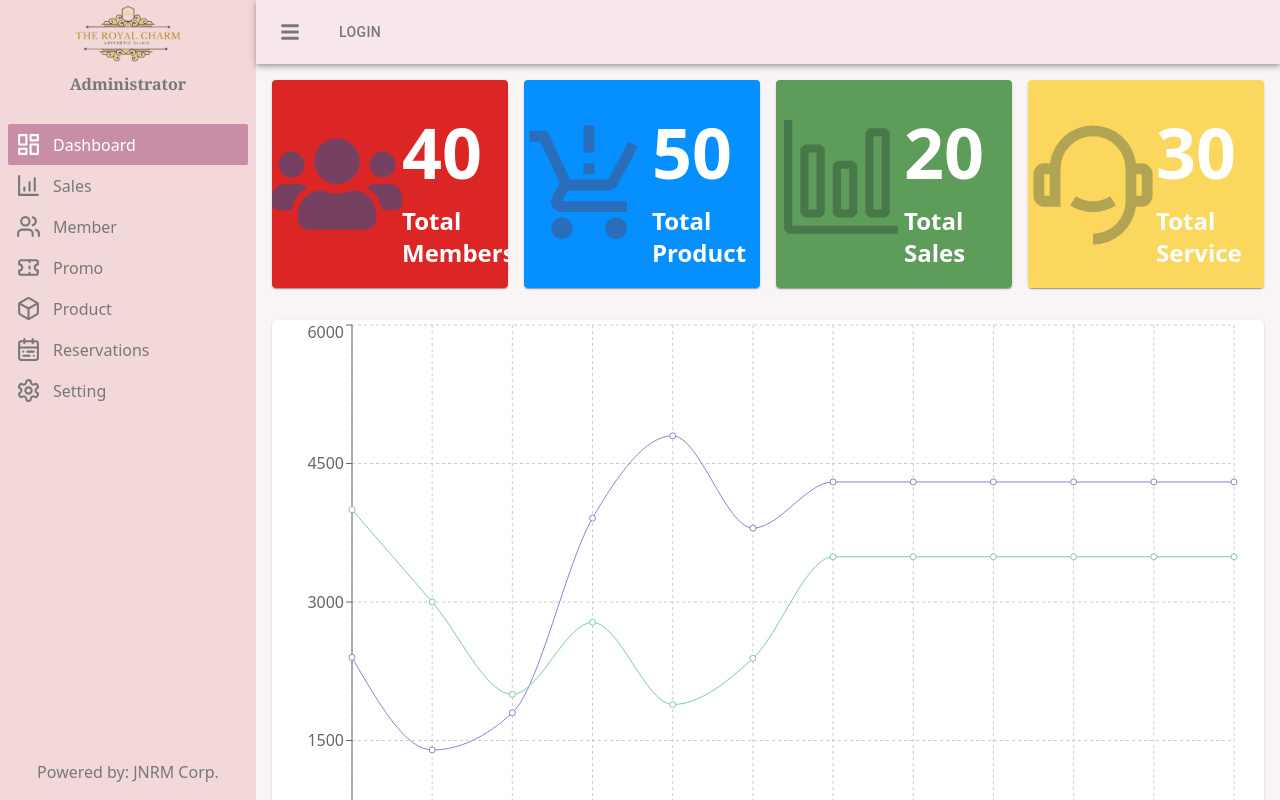
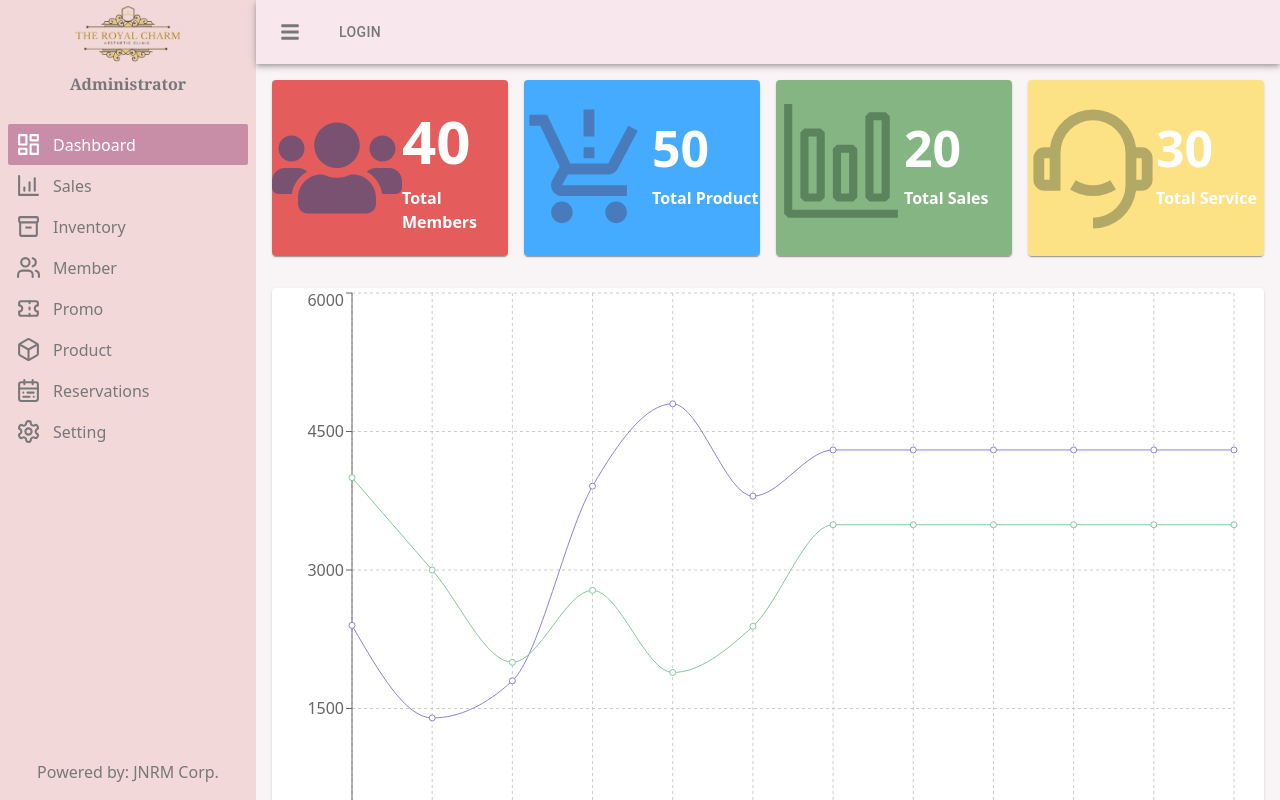
Before and after one commit to acostales08/frontendjnrm, a React (Create React App) app: page /dashboard in a window 1280 px wide. Shown: the top 800 px of the page. Built offline with nearby package versions, Linux system fonts and the light colour scheme; what react-swipeable-views-utils would draw is missing.

Commit message:
product2

```diff
--- a/src/Pages/sys-dashboard/DashboardPage.jsx
+++ b/src/Pages/sys-dashboard/DashboardPage.jsx
@@ -86,31 +86,30 @@ const DashboardContent = () => {
 
   return (
     <section className=" h-auto w-full">
-      <div className=" h-60 w-full p-4">
+      <div className=" h-96 md:h-52 lg:h-52 w-full p-4">
         <div className="grid grid-cols-2 lg:grid-cols-4 gap-4 h-full w-full">
           {/* card  */}
         <ControlledCard
         // card content
         children ={
-
-          <div className='flex h-full w-full bg-red-600'>
+          <div className='flex h-full w-full bg-red-600 bg-opacity-75 '>
             <div className="h-full w-full flex justify-center items-center">
                 {/* icons */}
                 <FaUsers size={130} className='text-[#4c4d7a] opacity-[0.7] hover:scale-125 duration-500'/>
             </div>
             <div className="h-full w-full">
               <div className="h-[60%] flex justify-start items-end">
-                <h1 className="text-[70px] font-bold font-sans text-[white]">40</h1>
+                <h1 className="text-[50px] md:text-[60px] lg:text-[60px] font-bold font-sans text-[white]">40</h1>
               </div>
               <div className="h-[40%] flex justify-start items-start">
-                <h2 className="text-2xl text-[white] font-semibold">Total Members</h2>
+                <h2 className="text-1xl text-[white] font-semibold">Total Members</h2>
               </div>
             </div>
           </div>
         }/>
 
         <ControlledCard children ={
-          <div className='flex h-full w-full bg-[#068FFF]'>
+          <div className='flex h-full w-full bg-[#068FFF] bg-opacity-75 '>
             <div className=" h-full w-full flex justify-center items-center">
               <div className="h-32 w-32  ">
                    {/* icons */}
@@ -119,17 +118,17 @@ const DashboardContent = () => {
             </div>
             <div className="h-full w-full">
             <div className="h-[60%] flex justify-start items-end">
-              <h1 className='text-[70px] font-bold font-sans text-[white]'>50</h1>
+              <h1 className='text-[50px] font-bold font-sans text-[white]'>50</h1>
             </div>
             <div className="h-[40%] flex justify-start items-start">
-            <h2 className="text-2xl text-[white] font-semibold">Total Product</h2>
+            <h2 className="text-1xl text-[white] font-semibold">Total Product</h2>
             </div>
             </div>
             </div>
 
         }/>
         <ControlledCard children ={
-          <div className='flex h-full w-full bg-[#5D9C59]'>
+          <div className='flex h-full w-full bg-[#5D9C59] bg-opacity-75 '>
           <div className=" h-full w-full flex justify-center items-center">
             <div className="h-32 w-32 ">
                {/* icons */}
@@ -138,17 +137,17 @@ const DashboardContent = () => {
           </div>
           <div className="h-full w-full">
           <div className="h-[60%] flex justify-start items-end">
-            <h1 className='text-[70px] font-bold font-sans text-[white]'>20</h1>
+            <h1 className='text-[50px] font-bold font-sans text-[white]'>20</h1>
           </div>
           <div className="h-[40%] flex justify-start items-start">
-          <h2 className="text-2xl text-[white] font-semibold">Total Sales</h2>
+          <h2 className="text-1xl text-[white] font-semibold">Total Sales</h2>
           </div>
           </div>
           </div>
         }/>
 
         <ControlledCard children ={
-         <div className='flex h-full w-full bg-[#FBD85D]'>
+         <div className='flex h-full w-full bg-[#FBD85D] bg-opacity-75 '>
          <div className=" h-full w-full flex justify-center items-center">
            <div className="h-32 w-32 ">
               {/* icons */}
@@ -157,10 +156,10 @@ const DashboardContent = () => {
          </div>
          <div className="h-full w-full">
          <div className="h-[60%] flex justify-start items-end">
-           <h1 className='text-[70px] font-bold font-sans text-[white]'>30</h1>
+           <h1 className='text-[50px] font-bold font-sans text-[white]'>30</h1>
          </div>
          <div className="h-[40%] flex justify-start items-start">
-         <h2 className="text-2xl text-[white] font-semibold">Total Service</h2>
+         <h2 className="text-1 xl text-[white] font-semibold">Total Service</h2>
          </div>
          </div>
          </div>
--- a/src/Pages/sys-dashboard/Product/ProductPage.jsx
+++ b/src/Pages/sys-dashboard/Product/ProductPage.jsx
@@ -23,6 +23,7 @@ const ProductPage = () => {
     productname: '', // Fixed the field name to match the FormData keys
     description: '',
     price: '',
+    quantity: '',
     image: '',
   });
 
@@ -70,20 +71,25 @@ const ProductPage = () => {
     formData.append('productname', newProduct.productname);
     formData.append('description', newProduct.description);
     formData.append('price', newProduct.price);
+    formData.append('quantity', newProduct.quantity);
     formData.append('image', newProduct.image);
 
     try {
-      await axios.post('http://localhost:8000/api/product', formData, {
+      const response = await axios.post('http://localhost:8000/api/product', formData, {
         headers: {
           'Content-Type': 'multipart/form-data',
         },
       });
 
+      alert(response.data.message)
+      fetchData()
+      closeModal("AddModal")
       // Reset the form data and trigger a success callback
       setNewProduct({
         productname: '',
         description: '',
         price: '',
+        quantity: '',
         image: '',
       });
     } catch (error) {
@@ -222,7 +228,7 @@ const ProductPage = () => {
         <ControlledModal open={modalState.DeleteModal} onClose={() => closeModal('DeleteModal')}>
           <ControlledTypography text="Delete" />
           <div className="h-32 py-4 flex justify-center items-center">
-            <h2 className="text-3xl border border-black font-semibold p-4">
+            <h2 className="text-3xl font-semibold p-4">
               Are you sure? you want to delete this?
             </h2>
           </div>
--- a/src/Routes/Sidebar/SideLinks.jsx
+++ b/src/Routes/Sidebar/SideLinks.jsx
@@ -1,4 +1,5 @@
 import { LuLayoutDashboard, LuUsers, LuTicket, LuBox, LuCalendarRange, LuSettings, LuBarChart4 } from 'react-icons/lu'
+import { MdOutlineInventory2 } from 'react-icons/md'
 
 export const Links = [
     {
@@ -15,30 +16,36 @@ export const Links = [
     },
     {
       id: '3',
+      link: 'Inventory',
+      path: '/dashboard/s',
+      img: <MdOutlineInventory2 size={25} className='m-1' border border-black/>
+    },
+    {
+      id: '4',
       link: 'Member',
       path: '/dashboard/member',
       img: <LuUsers size={25} className='m-1' border border-black/>
     },
     {
-      id: '4',
+      id: '5',
       link: 'Promo',
       path: '/dashboard/promo',
       img: <LuTicket size={25} className='m-1' border border-black />
     },
     {
-      id: '5',
+      id: '6',
       link: 'Product',
       path: '/dashboard/product',
       img: <LuBox size={25} className='m-1' border border-black/>
     },
     {
-      id: '6',
+      id: '7',
       link: 'Reservations',
       path: '/dashboard/reservation',
       img: <LuCalendarRange size={25} className='m-1' border border-black/>
     },
     {
-      id: '7',
+      id: '8',
       link: 'Setting',
       path: '/dashboard/',
       img: <LuSettings size={25} className='m-1' border border-black/>
```
